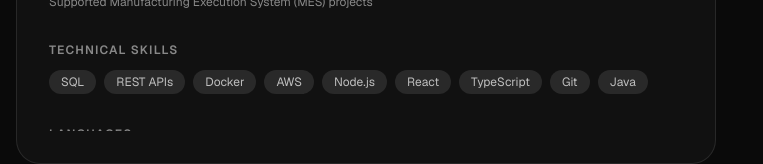
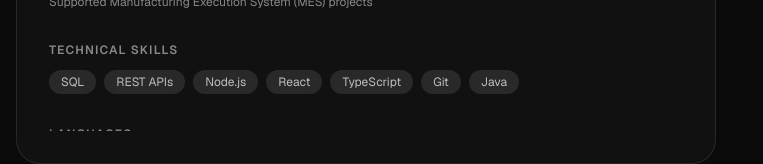
Before and after one commit to rodhipolito/rodrigoportfolio, a Next.js app: page / in a window 1280 px wide. Shown: the part 620-784 px from the top of the page, without its empty margins (0-763 px from the left). Built offline with nearby package versions, Linux system fonts and the light colour scheme.

Commit message:
Remove 'Docker' and 'AWS' from technical skills list

```diff
--- a/app/page.tsx
+++ b/app/page.tsx
@@ -162,7 +162,7 @@ export default function Page() {
                 <div className="mt-8">
                   <p className="mb-3 text-xs font-semibold tracking-widest text-white/50">TECHNICAL SKILLS</p>
                   <div className="flex flex-wrap gap-2">
-                    {["SQL", "REST APIs", "Docker", "AWS", "Node.js", "React", "TypeScript", "Git", "Java"].map(
+                    {["SQL", "REST APIs","Node.js", "React", "TypeScript", "Git", "Java"].map(
                       (skill) => (
                         <span key={skill} className="rounded-full bg-white/10 px-3 py-1 text-xs text-white/70">
                           {skill}
```
